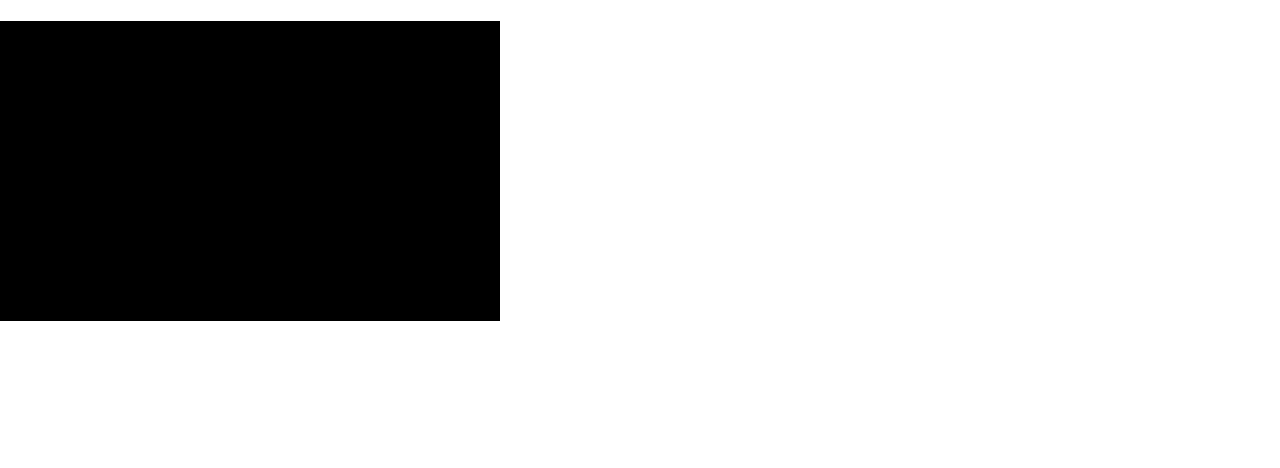
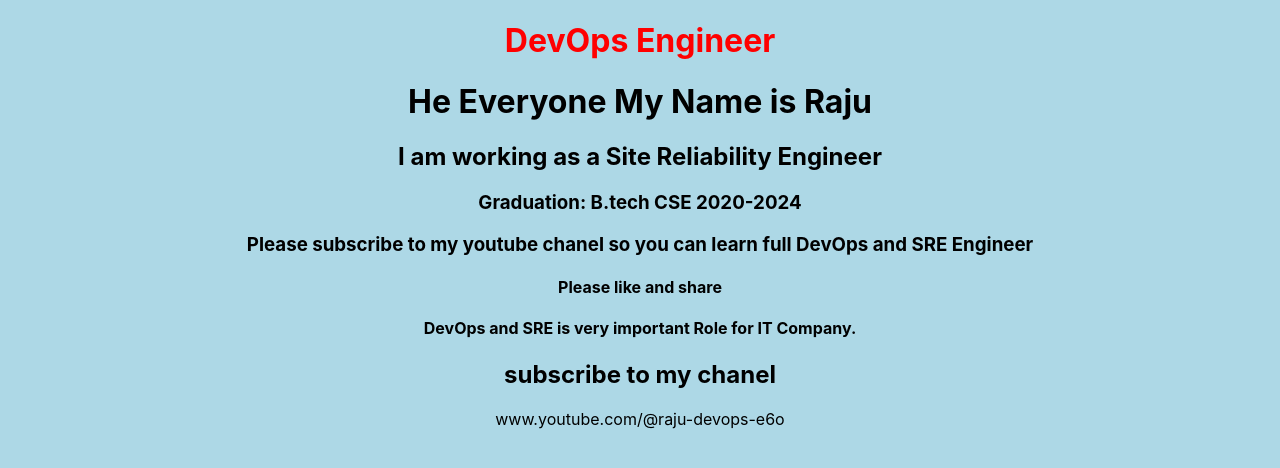
Before and after one commit to Raju7061/Developer, a React (Create React App) app in the folder my-app/: page / in a window 1280 px wide. Shown: the top 468 px of the page. Built offline with nearby package versions, Linux system fonts and the light colour scheme.

Commit message:
updated code

```diff
--- a/my-app/package.json
+++ b/my-app/package.json
@@ -35,5 +35,9 @@
       "last 1 firefox version",
       "last 1 safari version"
     ]
-  }
+  },
+  "description": "This project was bootstrapped with [Create React App](https://github.com/facebook/create-react-app).",
+  "main": "index.js",
+  "author": "",
+  "license": "ISC"
 }
--- a/my-app/src/App.js
+++ b/my-app/src/App.js
@@ -3,6 +3,9 @@ import './App.css';
 
 function App() {
   return (
+    <>
+    <h1 style={{color:'red', textAlign:'center'}}>DevOps Engineer</h1>
+    <body style={{backgroundColor:'lightblue'}}>
     <div className="App">
       <>
       <h1>He Everyone My Name is Raju</h1>
@@ -11,8 +14,14 @@ function App() {
       <h3>Please subscribe to my youtube chanel so you can learn full DevOps and SRE Engineer</h3>
       <h4>Please like and share</h4>
       <h4>DevOps and SRE is very important Role for IT Company.</h4>
+      <h2>subscribe to my chanel</h2>
+     <p>www.youtube.com/@raju-devops-e6o</p>
       </>
     </div>
+    </body>
+
+    </>
+
   );
 }
 
--- a/my-app/src/index.css
+++ b/my-app/src/index.css
@@ -22,9 +22,3 @@ code {
 .h3{
   color: orange;
 }
-.App
-{
-  height: 300px;
-  width: 500px;
-  background-color: black;
-}
```
Also changed, not shown: my-app/src/App.css (line endings or trailing spaces), 1 other file (tests, documents, lock files or other folders).
